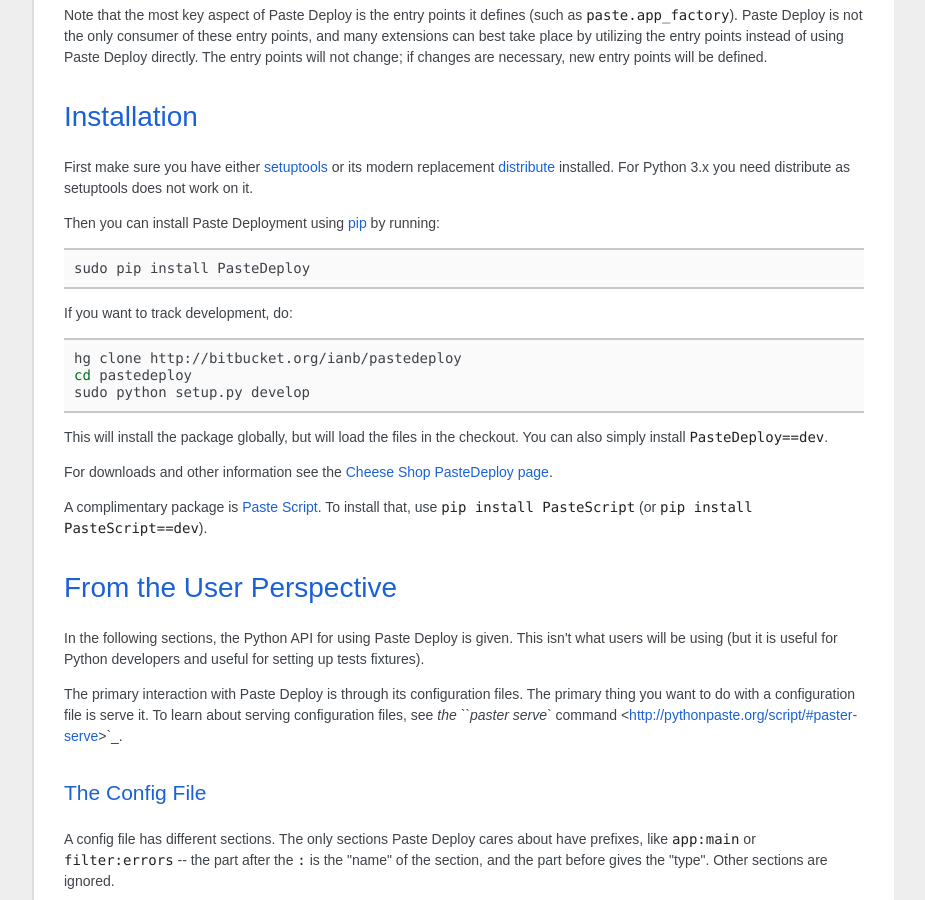
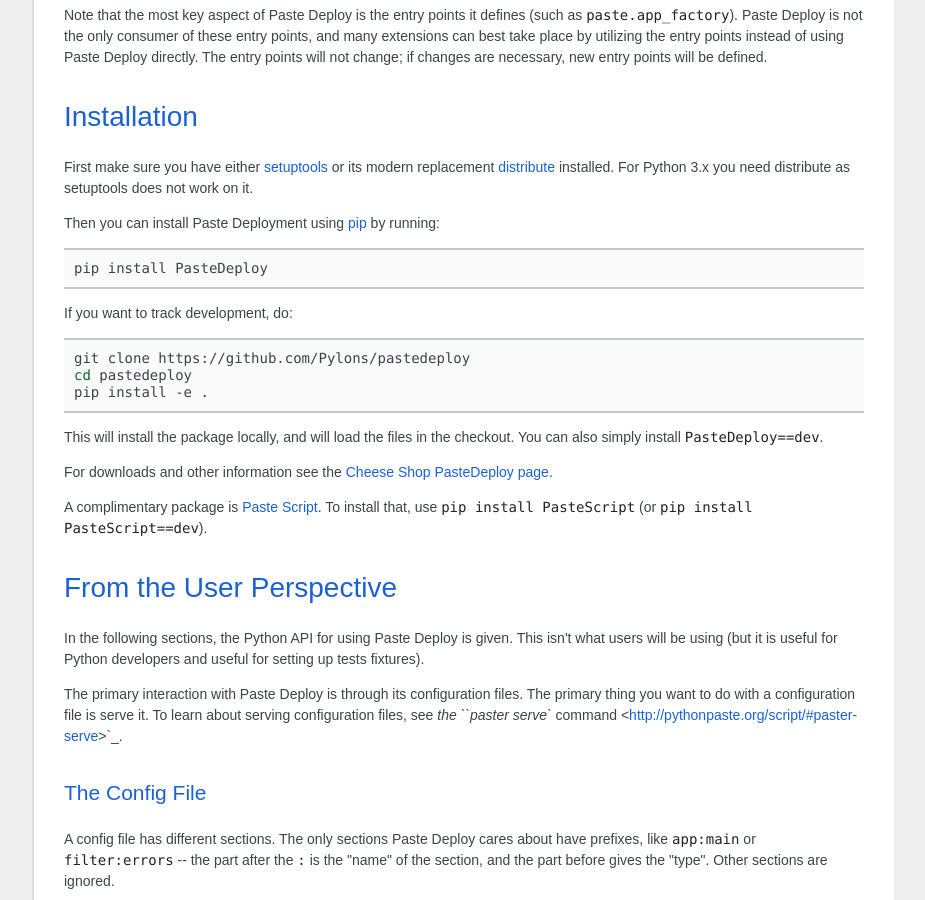
Before and after one commit to Pylons/pastedeploy, a Sphinx documentation site: the page built from docs/index.rst, in a window 1280 px wide and 900 px high, scrolled down 1727 px. Shown: the whole window, without its empty margins (198-1123 px from the left). Built offline with Sphinx 7.4.7, drawn with Linux system fonts in a browser that asks for light colours; some web fonts are replaced; pages that are not in the unit, such as notebooks, are missing from menus.

Commit message:
update installation instructions

```diff
--- a/docs/index.rst
+++ b/docs/index.rst
@@ -72,17 +72,17 @@ Then you can install Paste Deployment using `pip <https://pypi.org/project/pip/>
 
 .. code-block:: bash
 
-    sudo pip install PasteDeploy
+    pip install PasteDeploy
 
 If you want to track development, do:
 
 .. code-block:: bash
 
-    hg clone http://bitbucket.org/ianb/pastedeploy
+    git clone https://github.com/Pylons/pastedeploy
     cd pastedeploy
-    sudo python setup.py develop
+    pip install -e .
 
-This will install the package globally, but will load the files in the
+This will install the package locally, and will load the files in the
 checkout.  You can also simply install ``PasteDeploy==dev``.
 
 For downloads and other information see the `Cheese Shop PasteDeploy
```
